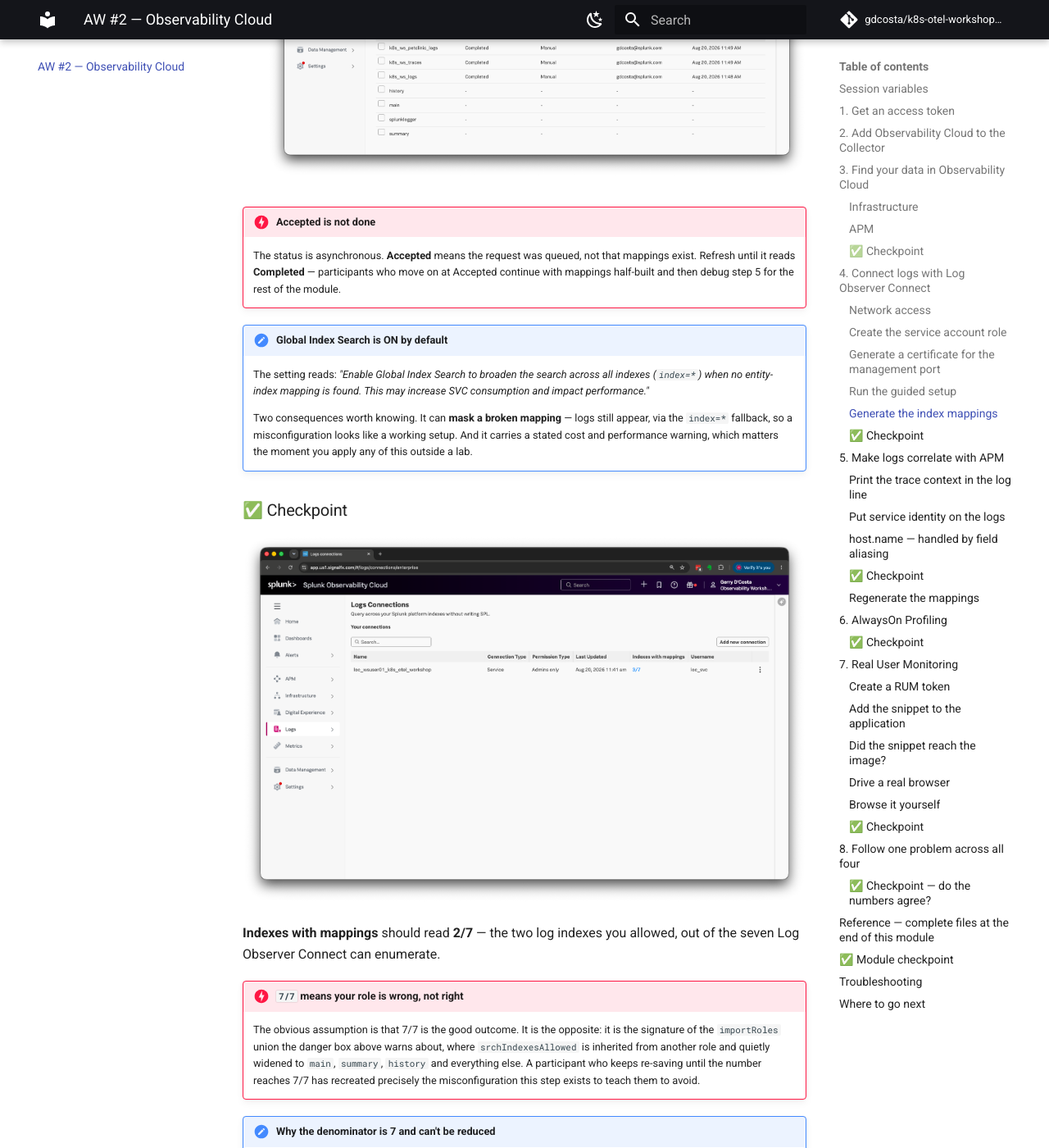
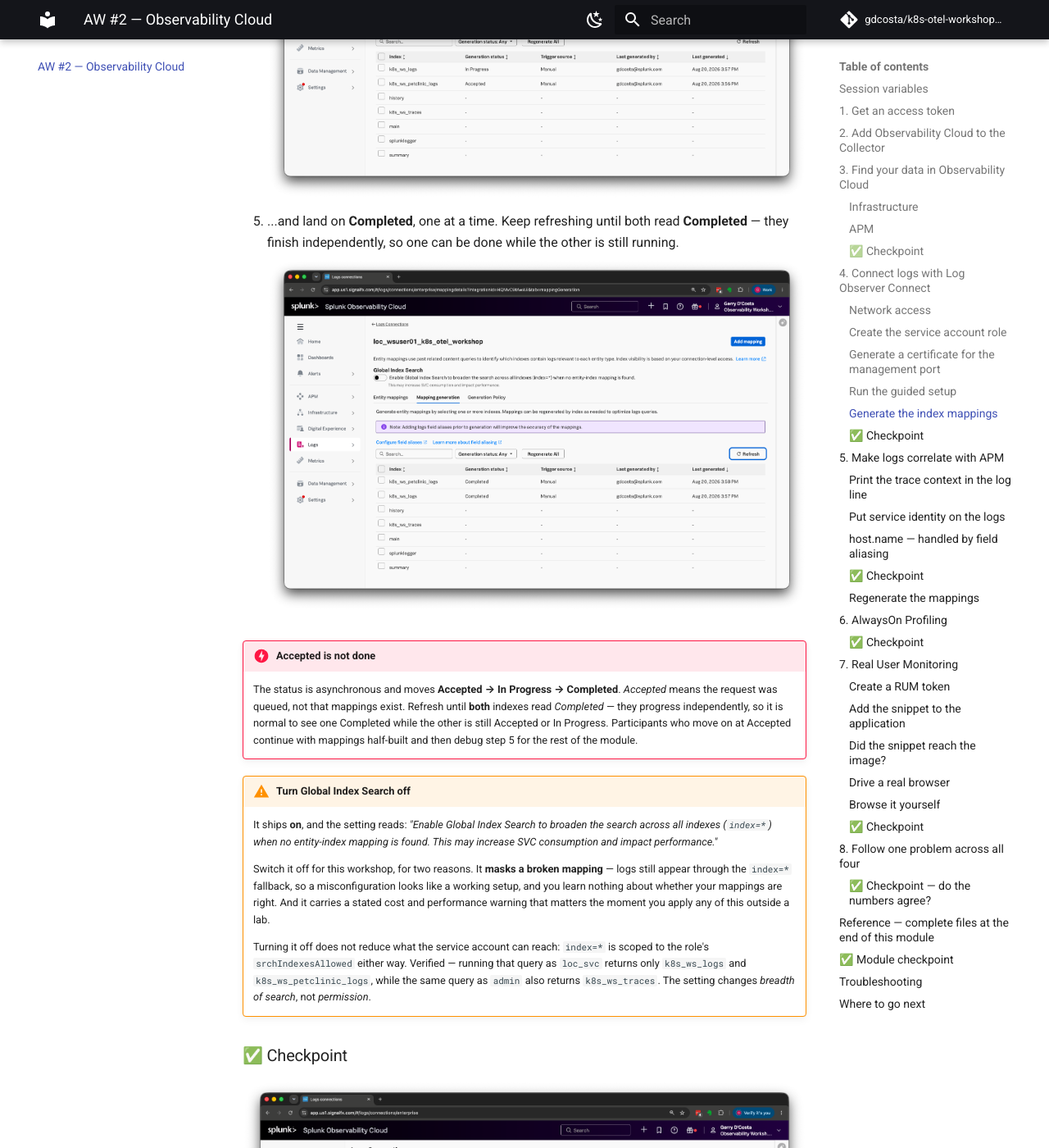
Before and after one commit to gdcosta/k8s-otel-workshop-2026, an MkDocs documentation site: the page built from docs/04-advanced-2/index.md, in a window 1280 px wide and 1400 px high, scrolled down 12754 px. Shown: the whole window at 82% size. Built offline with MkDocs 1.6.1 and Material for MkDocs 9.7.7, drawn with Linux system fonts in a browser that asks for light colours; comment, search, counter and statistics services are not loaded; some of the changed text lies outside the part shown.

Commit message:
AW2: correct the mapping-generation step from a verified two-index run
Replaces the Log Observer Connect screenshots with captures from a run using
the corrected role (k8s_ws_traces removed per F40), and fixes two things they
revealed:

- Generation has three states, not two: Accepted -> In Progress -> Completed,
  and the indexes advance independently. Seeing one Completed while the other
  is still queued is normal, and moving on at that point reproduces exactly
  the half-built-mappings problem the step warns about.

- Global Index Search ships on and should be turned off. Left on it masks a
  broken mapping, because logs still arrive through the index=* fallback and
  a misconfiguration looks like a working setup. It also carries the product's
  own SVC-consumption warning. Turning it off does not narrow what the service
  account can reach: index=* is scoped to srchIndexesAllowed either way --
  verified as loc_svc (two indexes) against admin (three).

Also confirms F40's note that the seven-index picker cannot be reduced from
the role: deleting and recreating the connection under a new name still lists
the same seven. The picker enumerates metadata; the role governs reads.

Adds loc-12-generation-in-progress.png. Recapture markers narrowed to the two
images that are genuinely still stale.

Co-Authored-By: Claude Opus 5 (1M context) <noreply@anthropic.com>

```diff
--- a/docs/04-advanced-2/index.md
+++ b/docs/04-advanced-2/index.md
@@ -501,40 +501,53 @@ separate action that the guided setup never mentions.
    mappings and Make Default.
 
     ![Generate mappings menu](../assets/img/04-aw2/loc-07-generate-mappings-menu.png)
-    <!-- STATUS: pending-recapture · kebab menu on the connection row -->
-
-2. You land on the **Mapping generation** tab. Tick the two workshop log indexes —
-   `k8s_ws_logs` and `k8s_ws_petclinic_logs`. The header should read *"Selected 2
-   indexes"*. Then **Generate**.
-
-    ![Mapping generation — two indexes selected](../assets/img/04-aw2/loc-08-mapping-generation-select.png)
-    <!-- STATUS: pending-recapture · header must read "Selected 2 indexes" -->
+    <!-- STATUS: pending-recapture · menu contents are correct; the row behind it predates the two-index role -->
+
+2. You land on the **Mapping generation** tab. **Turn Global Index Search off** first —
+   see the note below for why — then tick the two workshop log indexes, `k8s_ws_logs` and
+   `k8s_ws_petclinic_logs`. The header should read *"Selected 2 indexes"*. Then
+   **Generate**.
+
+    ![Mapping generation — two indexes selected, Global Index Search off](../assets/img/04-aw2/loc-08-mapping-generation-select.png)
 
 3. Generation status shows **Accepted**, trigger source **Manual**.
 
     ![Generation status Accepted](../assets/img/04-aw2/loc-09-generation-accepted.png)
-    <!-- STATUS: pending-recapture -->
-
-4. Hit **Refresh**. A few seconds later the status becomes **Completed**.
+
+4. Hit **Refresh**. The indexes move through **In Progress**...
+
+    ![Generation status In Progress](../assets/img/04-aw2/loc-12-generation-in-progress.png)
+
+5. ...and land on **Completed**, one at a time. Keep refreshing until both read
+   **Completed** — they finish independently, so one can be done while the other is still
+   running.
 
     ![Generation status Completed](../assets/img/04-aw2/loc-10-generation-completed.png)
-    <!-- STATUS: pending-recapture -->
 
 !!! danger "Accepted is not done"
-    The status is asynchronous. **Accepted** means the request was queued, not that
-    mappings exist. Refresh until it reads **Completed** — participants who move on at
+    The status is asynchronous and moves **Accepted → In Progress → Completed**.
+    *Accepted* means the request was queued, not that mappings exist. Refresh until **both**
+    indexes read *Completed* — they progress independently, so it is normal to see one
+    Completed while the other is still Accepted or In Progress. Participants who move on at
     Accepted continue with mappings half-built and then debug step 5 for the rest of the
     module.
 
-!!! note "Global Index Search is ON by default"
-    The setting reads: *"Enable Global Index Search to broaden the search across all
-    indexes (`index=*`) when no entity-index mapping is found. This may increase SVC
-    consumption and impact performance."*
-
-    Two consequences worth knowing. It can **mask a broken mapping** — logs still appear,
-    via the `index=*` fallback, so a misconfiguration looks like a working setup. And it
-    carries a stated cost and performance warning, which matters the moment you apply any
-    of this outside a lab.
+!!! warning "Turn Global Index Search off"
+    It ships **on**, and the setting reads: *"Enable Global Index Search to broaden the
+    search across all indexes (`index=*`) when no entity-index mapping is found. This may
+    increase SVC consumption and impact performance."*
+
+    Switch it off for this workshop, for two reasons. It **masks a broken mapping** — logs
+    still appear through the `index=*` fallback, so a misconfiguration looks like a working
+    setup, and you learn nothing about whether your mappings are right. And it carries a
+    stated cost and performance warning that matters the moment you apply any of this
+    outside a lab.
+
+    Turning it off does not reduce what the service account can reach: `index=*` is scoped
+    to the role's `srchIndexesAllowed` either way. Verified — running that query as
+    `loc_svc` returns only `k8s_ws_logs` and `k8s_ws_petclinic_logs`, while the same query
+    as `admin` also returns `k8s_ws_traces`. The setting changes *breadth of search*, not
+    *permission*.
 
 ### ✅ Checkpoint
 
@@ -831,7 +844,7 @@ refresh them: **Logs → Logs connections → ⋮ → Generate mappings**, then
 Wait for **Completed** as before.
 
 ![Regenerate All](../assets/img/04-aw2/loc-11-regenerate-all.png)
-<!-- STATUS: pending-recapture · Regenerate All button on the Mapping generation tab -->
+<!-- Captured on the two-index run; the Regenerate All button is top-left of the index table. -->
 
 !!! tip "Worth remembering outside the workshop"
     Aliases and mappings are generated once and then cached. Anyone who adds or corrects a
```
Also changed, not shown: docs/assets/img/04-aw2/loc-06-connection-active.png, docs/assets/img/04-aw2/loc-08-mapping-generation-select.png, docs/assets/img/04-aw2/loc-09-generation-accepted.png, docs/assets/img/04-aw2/loc-10-generation-completed.png, docs/assets/img/04-aw2/loc-11-regenerate-all.png, docs/assets/img/04-aw2/loc-12-generation-in-progress.png (added).
